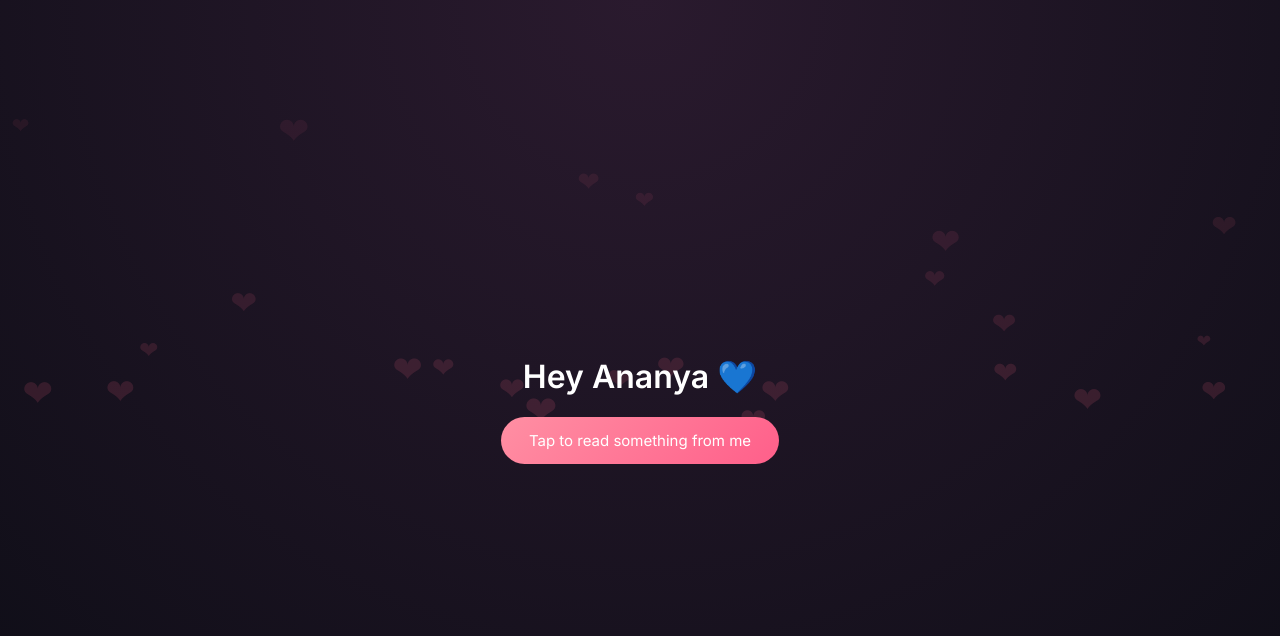
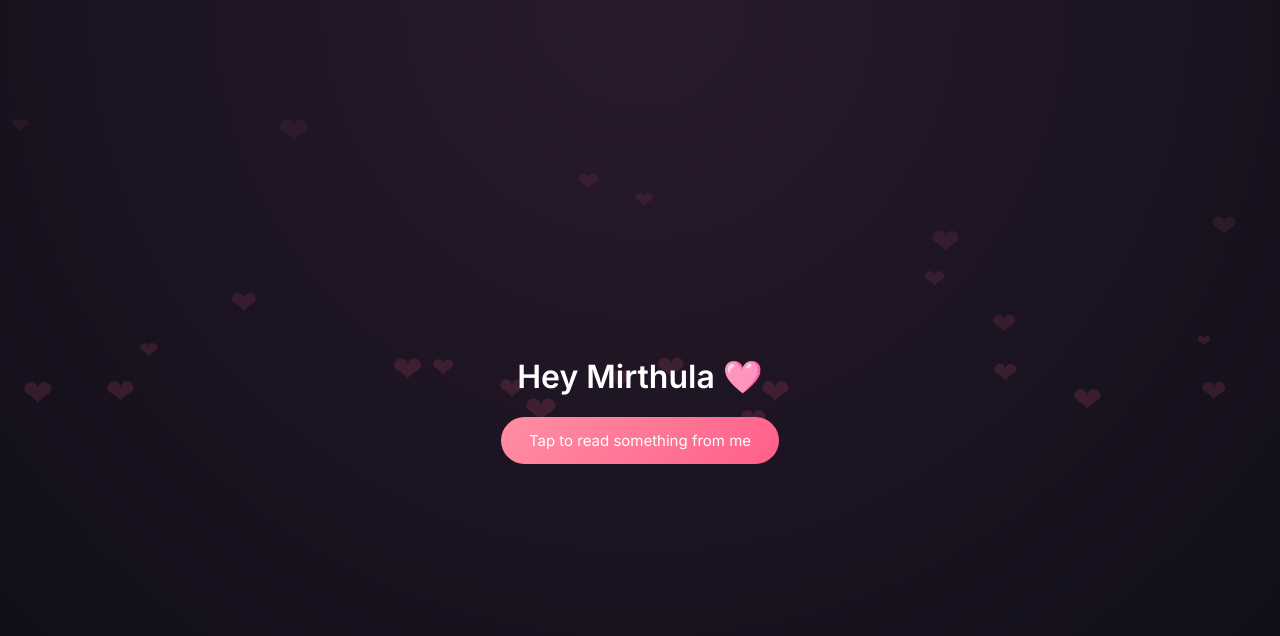
Before and after one commit to rishi500-doc/demo, a plain HTML site: page index.html in a window 1280 px wide. Drawn offline with Linux system fonts and the light colour scheme.

Commit message:
Update index.html

```diff
--- a/index.html
+++ b/index.html
@@ -192,7 +192,7 @@ for (let i = 0; i < 25; i++) {
 
 <!-- LANDING -->
 <div class="landing" id="landing">
-  <h1>Hey Ananya 💙</h1>
+  <h1>Hey Mirthula 🩷</h1>
   <button id="openBtn" onclick="openSorry(this)">
     Tap to read something from me
   </button>
@@ -201,7 +201,7 @@ for (let i = 0; i < 25; i++) {
 <!-- APOLOGY -->
 <div class="container" id="sorryCard">
   <h2>I’m Sorry</h2>
-  <div class="name">This is for you, <strong>Ananya</strong></div>
+  <div class="name">This is for you, <strong>Mirthula</strong></div>
 
   <div class="text" id="type"></div>
 
```
